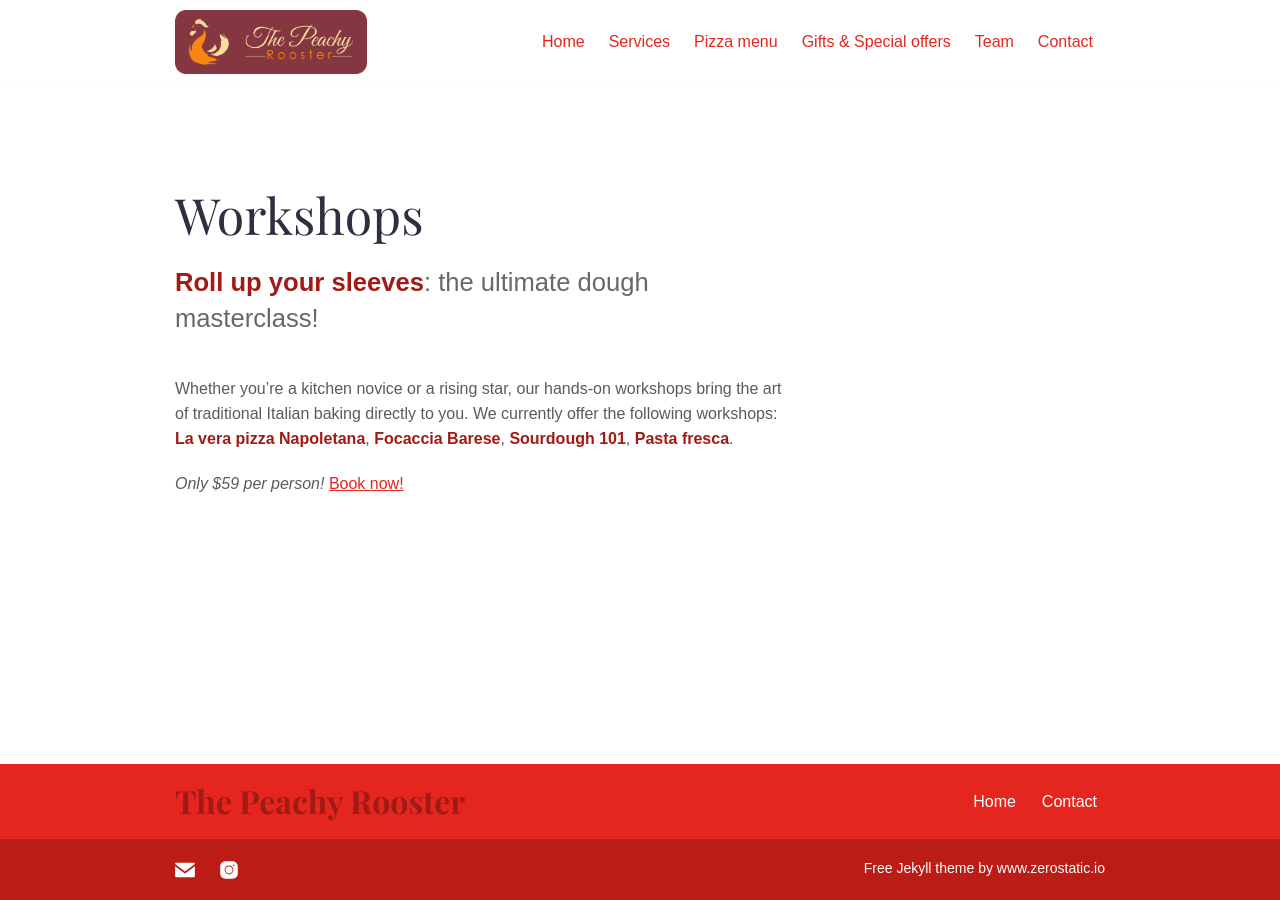
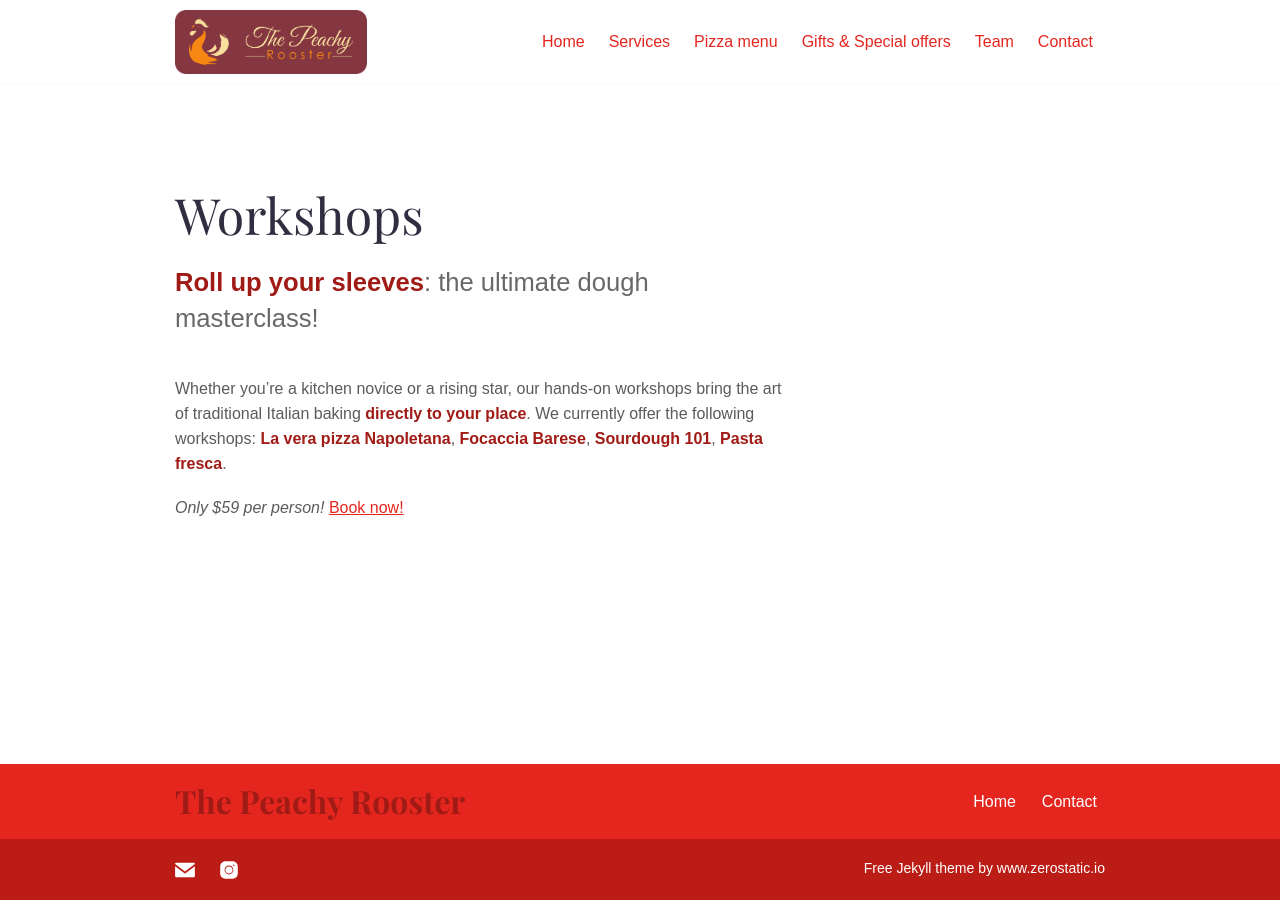
Before and after one commit to thebeezzatrailer/thebeezzatrailer.github.io, a Jekyll site: the page built from _services/workshops.md, in a window 1280 px wide. Built offline with Jekyll 4.4.1, drawn with Linux system fonts in a browser that asks for light colours.

Commit message:
workshops

```diff
--- a/_services/workshops.md
+++ b/_services/workshops.md
@@ -5,6 +5,6 @@ weight: 6
 
 **Roll up your sleeves**: the ultimate dough masterclass!
 
-Whether you're a kitchen novice or a rising star, our hands-on workshops bring the art of traditional Italian baking directly to you. We currently offer the following workshops: **La vera pizza Napoletana**, **Focaccia Barese**, **Sourdough 101**, **Pasta fresca**.
+Whether you're a kitchen novice or a rising star, our hands-on workshops bring the art of traditional Italian baking **directly to your place**. We currently offer the following workshops: **La vera pizza Napoletana**, **Focaccia Barese**, **Sourdough 101**, **Pasta fresca**.
 
 *Only $59 per person!* [Book now!](https://forms.gle/KEX8nCza3jkHGJ619){:target="_blank"}
```
